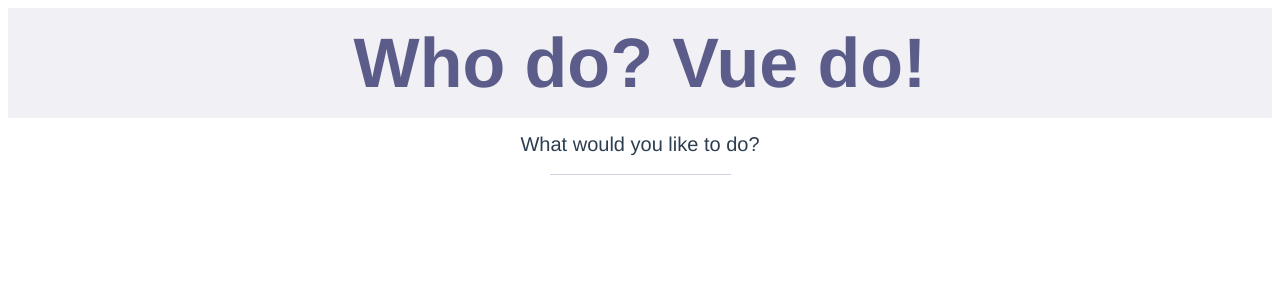
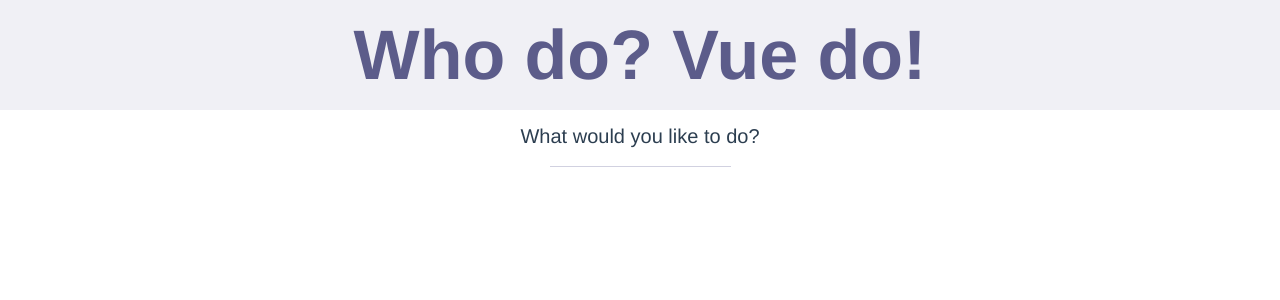
Before and after one commit to amartellaro/who-do-vue-do, a Vue app: page / in a window 1280 px wide. Shown: the top 300 px of the page. Built offline with nearby package versions, Linux system fonts and the light colour scheme.

Commit message:
Remove white space around header

```diff
--- a/src/App.vue
+++ b/src/App.vue
@@ -25,5 +25,9 @@ export default {
   -moz-osx-font-smoothing: grayscale;
   color: #2c3e50;
 }
+body {
+  margin: 0;
+  padding: 0;
+}
 
 </style>
--- a/src/components/layout/Header.vue
+++ b/src/components/layout/Header.vue
@@ -13,7 +13,6 @@ export default {
 
 <style scoped>
 .header {
-    width: 100%;
     background: #f0f0f5;
     text-align: center;
 }
```
